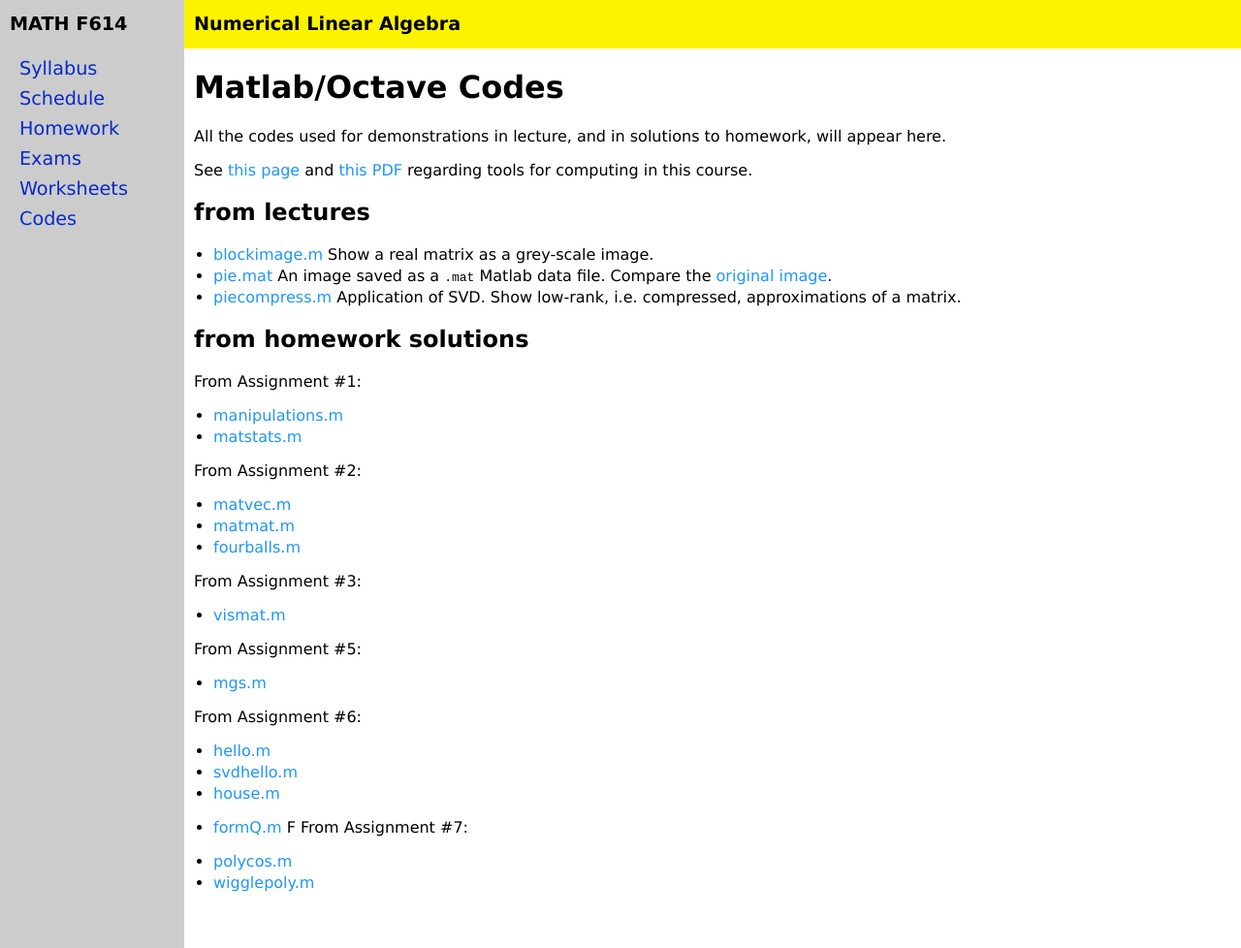
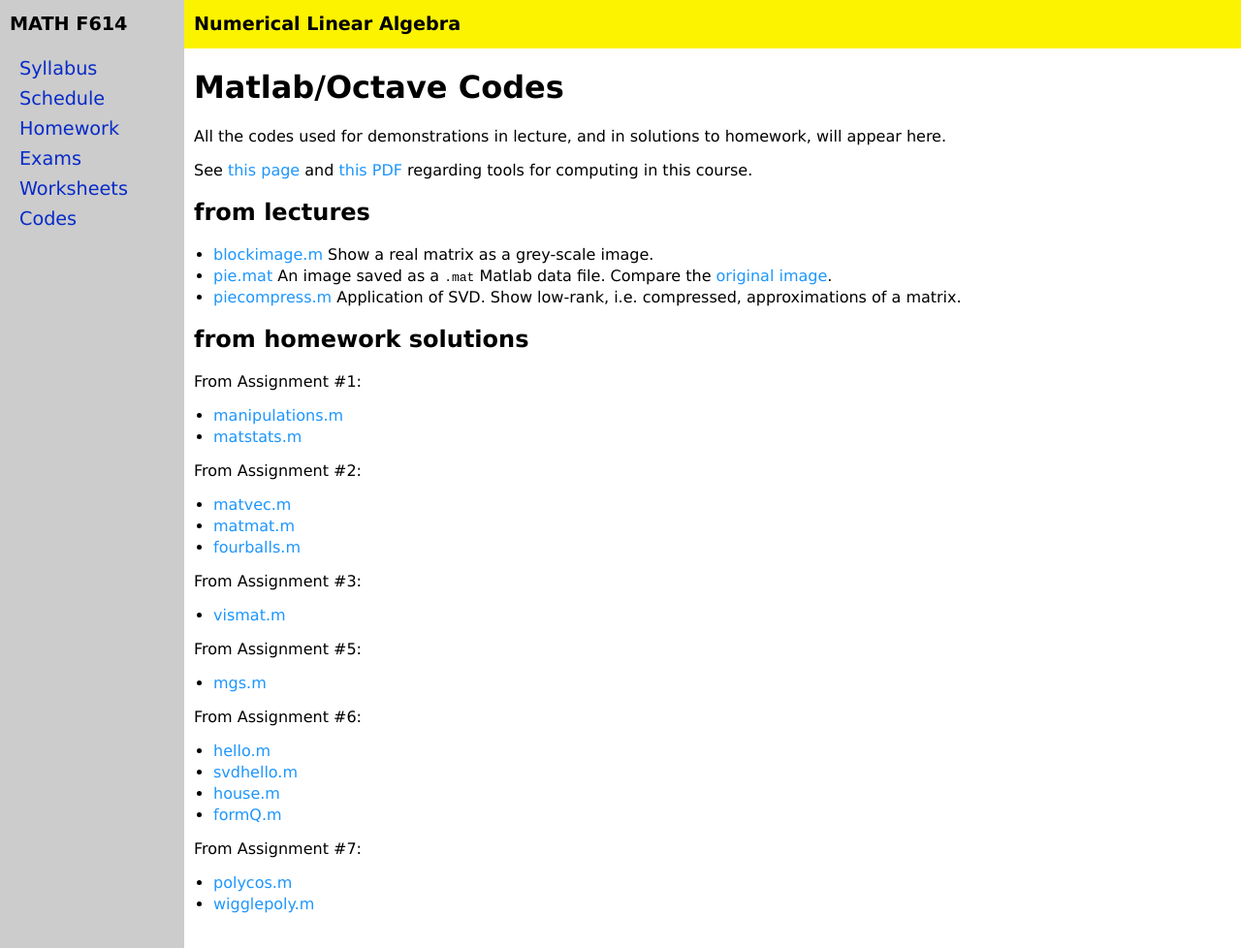
Before and after one commit to bueler/nla, a Jekyll site: the page built from codes.md, in a window 1280 px wide and 978 px high. Shown: the whole window at 97% size. Built offline with Jekyll 4.4.1, drawn with Linux system fonts in a browser that asks for light colours.

Commit message:
fix typo

```diff
--- a/codes.md
+++ b/codes.md
@@ -42,7 +42,7 @@ From Assignment #6:
   * [svdhello.m](assets/codes/F23/svdhello.m)
   * [house.m](assets/codes/F23/house.m)
   * [formQ.m](assets/codes/F23/formQ.m)
-F
+
 From Assignment #7:
 
   * [polycos.m](assets/codes/F23/polycos.m)
```
